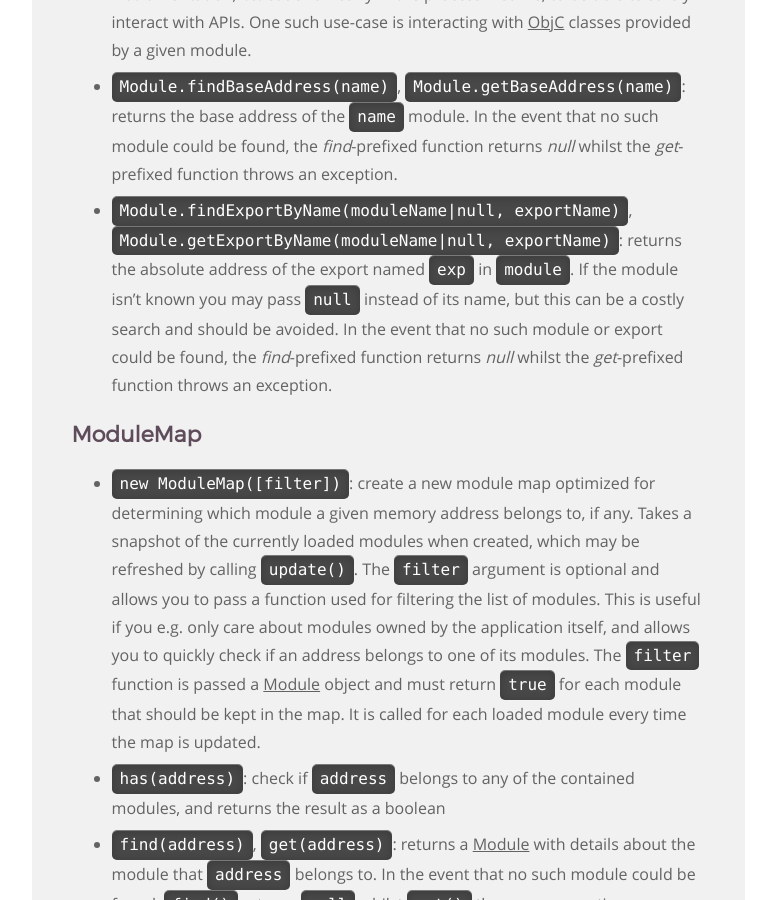
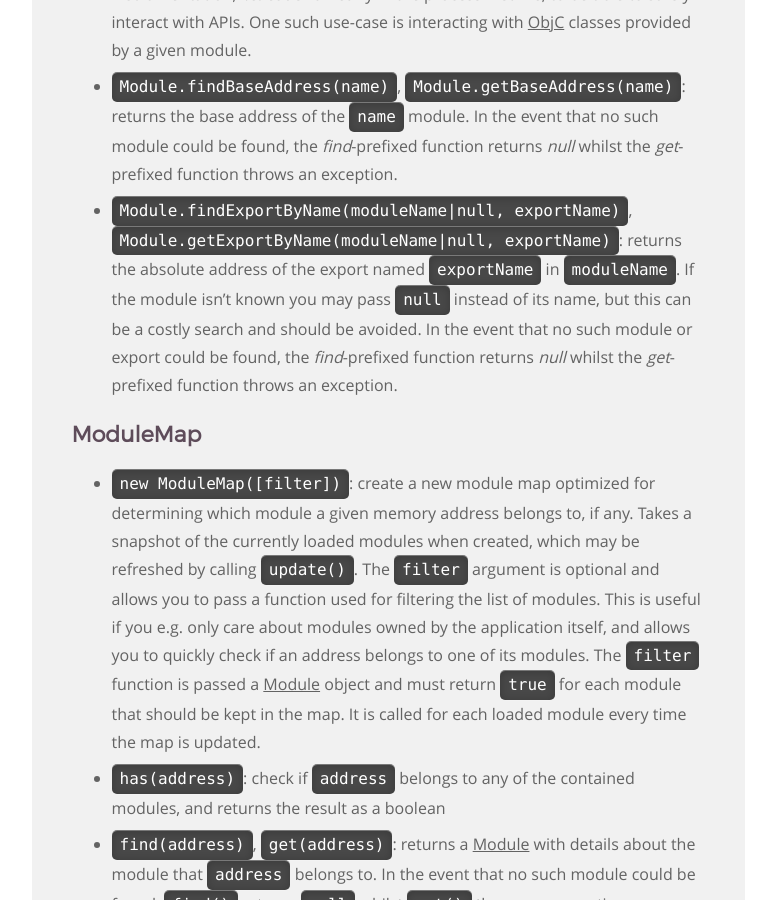
Before and after one commit to frida/frida-website, a Jekyll site: the page built from _docs/javascript-api.md, in a window 1280 px wide and 900 px high, scrolled down 12060 px. Shown: the whole window, without its empty margins (364-1140 px from the left). Built offline with Jekyll 4.4.1, drawn with Linux system fonts in a browser that asks for light colours.

Commit message:
Improve the docs of Module.{find,get}ExportByName()

```diff
--- a/_docs/javascript-api.md
+++ b/_docs/javascript-api.md
@@ -460,11 +460,11 @@ In the example above we used `script.on('message', on_message)` to monitor for a
 
 +   `Module.findExportByName(moduleName|null, exportName)`,
     `Module.getExportByName(moduleName|null, exportName)`: returns the absolute
-    address of the export named `exp` in `module`. If the module isn't known you
-    may pass `null` instead of its name, but this can be a costly search and
-    should be avoided. In the event that no such module or export could be
-    found, the *find*-prefixed function returns *null* whilst the *get*-prefixed
-    function throws an exception.
+    address of the export named `exportName` in `moduleName`. If the module
+    isn't known you may pass `null` instead of its name, but this can be a
+    costly search and should be avoided. In the event that no such module or
+    export could be found, the *find*-prefixed function returns *null* whilst
+    the *get*-prefixed function throws an exception.
 
 
 ## ModuleMap
```
